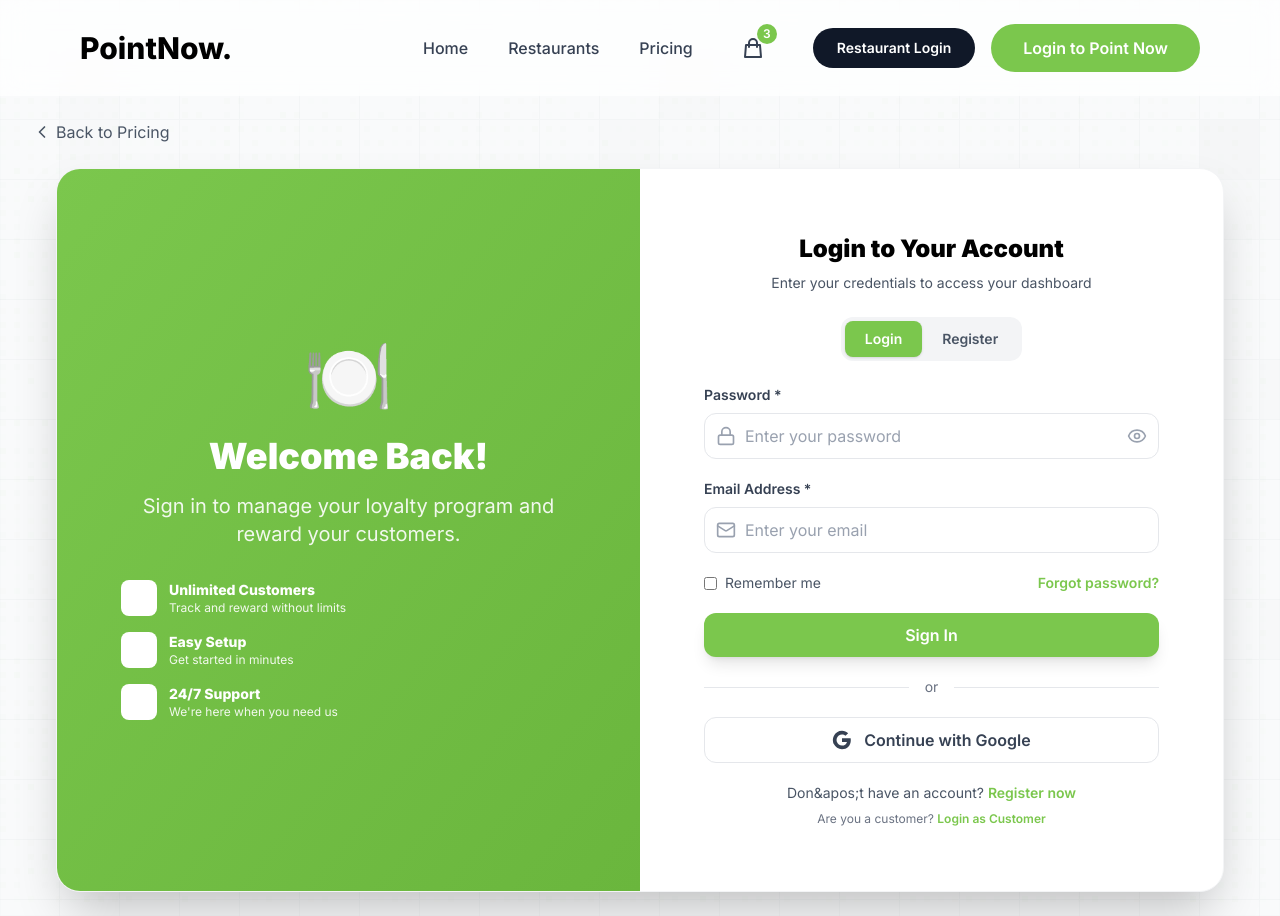
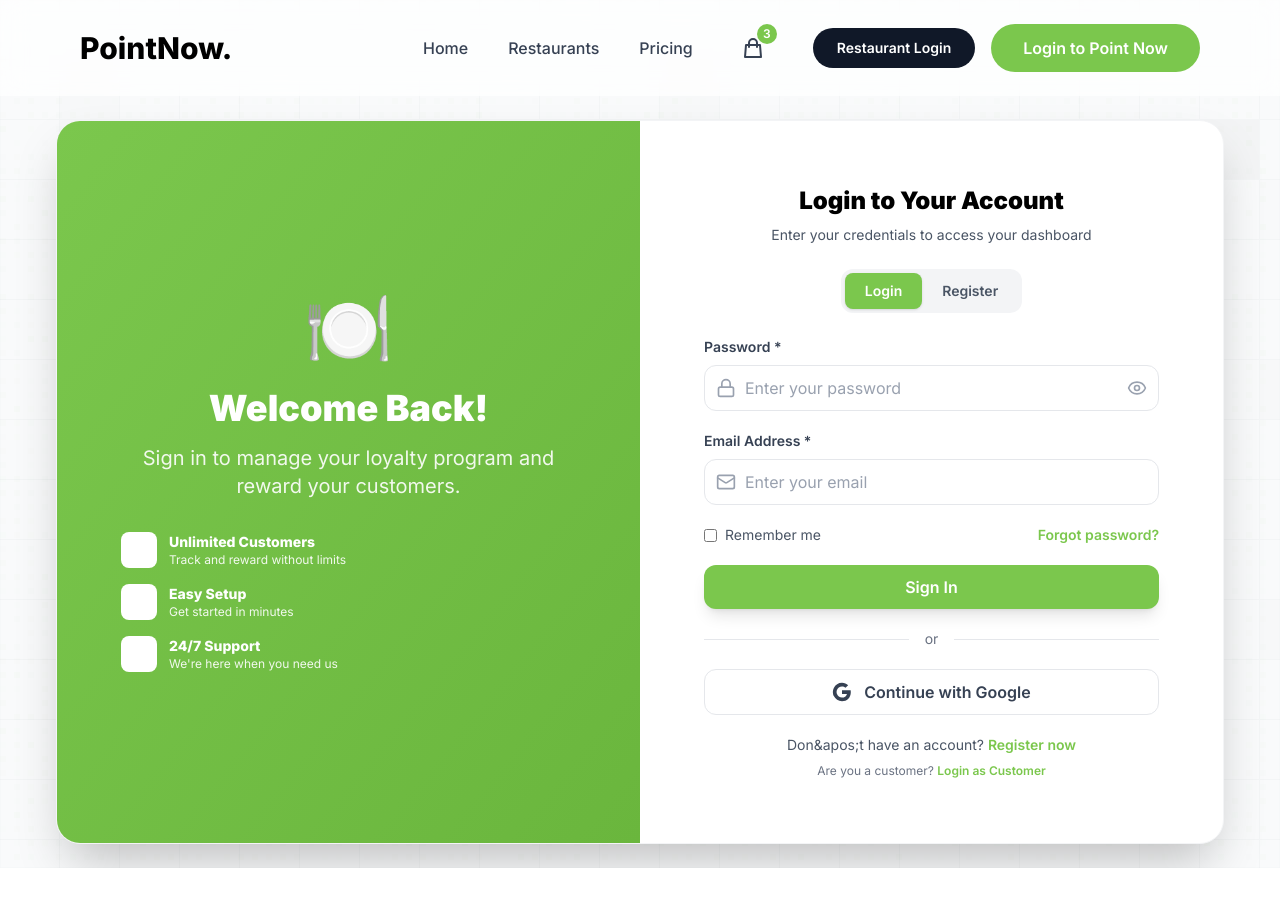
Before and after one commit to devheifereum/pointnow-web, a Next.js app: page /auth in a window 1280 px wide. After the commit the page ends 868 px from the top, so only its background shows below. Built offline with nearby package versions, Linux system fonts and the light colour scheme; a web font is replaced by a local one.

Commit message:
pointnow

```diff
--- a/src/views/auth/RestaurantAuthScreen.tsx
+++ b/src/views/auth/RestaurantAuthScreen.tsx
@@ -3,7 +3,7 @@
 import React, { useState } from "react";
 import Link from "next/link";
 import { useRouter } from "next/navigation";
-import { ChevronLeft, Mail, Lock, Building2, Phone, MapPin, User, Eye, EyeOff } from "lucide-react";
+import { Mail, Lock, Building2, Phone, MapPin, User, Eye, EyeOff } from "lucide-react";
 import { FlickeringGrid } from "@/components/ui/flickering-grid";
 import { AnimatedGridPattern } from "@/components/ui/animated-grid-pattern";
 import Navbar from "@/components/Navbar";
@@ -32,21 +32,11 @@
 
   const handleSubmit = (e: React.FormEvent) => {
     e.preventDefault();
-    if (isLogin) {
-      // Skip auth for now, redirect to dashboard
-      // In a real app, get restaurant name from auth context/user session
-      // For now, use a default restaurant name
-      // TODO: Replace with actual restaurant name from authenticated user
-      const restaurantSlug = "my-restaurant"; // Default, replace with actual restaurant slug from auth
-      router.push(`/${restaurantSlug}/dashboard`);
-    } else {
-      console.log("Register", formData);
-      // After registration, redirect to dashboard with the registered restaurant name
-      const restaurantSlug = formData.businessName
-        ? formData.businessName.toLowerCase().replace(/\s+/g, "-").replace(/[^a-z0-9-]/g, "")
-        : "my-restaurant";
-      router.push(`/${restaurantSlug}/dashboard`);
-    }
+    // Mockup UI - always redirect to dashboard
+    const restaurantSlug = formData.businessName && !isLogin
+      ? formData.businessName.toLowerCase().replace(/\s+/g, "-").replace(/[^a-z0-9-]/g, "")
+      : "my-restaurant";
+    router.push(`/${restaurantSlug}/dashboard`);
   };
 
   return (
@@ -73,14 +63,6 @@
         <Navbar />
 
         <div className="max-w-full mx-auto px-2 sm:px-4 lg:px-8 py-6">
-          <Link
-            href="/pricing"
-            className="inline-flex items-center text-gray-600 hover:text-[#7bc74d] transition-colors mb-6"
-          >
-            <ChevronLeft className="w-5 h-5 mr-1" />
-            Back to Pricing
-          </Link>
-
           <div className="flex items-center justify-center min-h-[calc(100vh-200px)]">
             <div className="w-full max-w-[95%] lg:max-w-[90%] xl:max-w-[1400px] px-2 sm:px-4 lg:px-6">
               <div className="bg-white rounded-3xl shadow-2xl overflow-hidden border border-gray-100">
--- a/src/views/auth/UserAuthScreen.tsx
+++ b/src/views/auth/UserAuthScreen.tsx
@@ -2,7 +2,7 @@
 
 import React, { useState } from "react";
 import Link from "next/link";
-import { ChevronLeft, Mail, Lock, Phone, User, Eye, EyeOff, Gift } from "lucide-react";
+import { Mail, Lock, Phone, User, Eye, EyeOff, Gift } from "lucide-react";
 import { FlickeringGrid } from "@/components/ui/flickering-grid";
 import { AnimatedGridPattern } from "@/components/ui/animated-grid-pattern";
 import Navbar from "@/components/Navbar";
@@ -55,14 +55,6 @@
         <Navbar />
 
         <div className="max-w-full mx-auto px-2 sm:px-4 lg:px-8 py-6">
-          <Link
-            href="/home"
-            className="inline-flex items-center text-gray-600 hover:text-[#7bc74d] transition-colors mb-6"
-          >
-            <ChevronLeft className="w-5 h-5 mr-1" />
-            Back to Home
-          </Link>
-
           <div className="flex items-center justify-center min-h-[calc(100vh-200px)]">
             <div className="w-full max-w-[95%] lg:max-w-[90%] xl:max-w-[1400px] px-2 sm:px-4 lg:px-6">
               <div className="bg-white rounded-3xl shadow-2xl overflow-hidden border border-gray-100">
```
